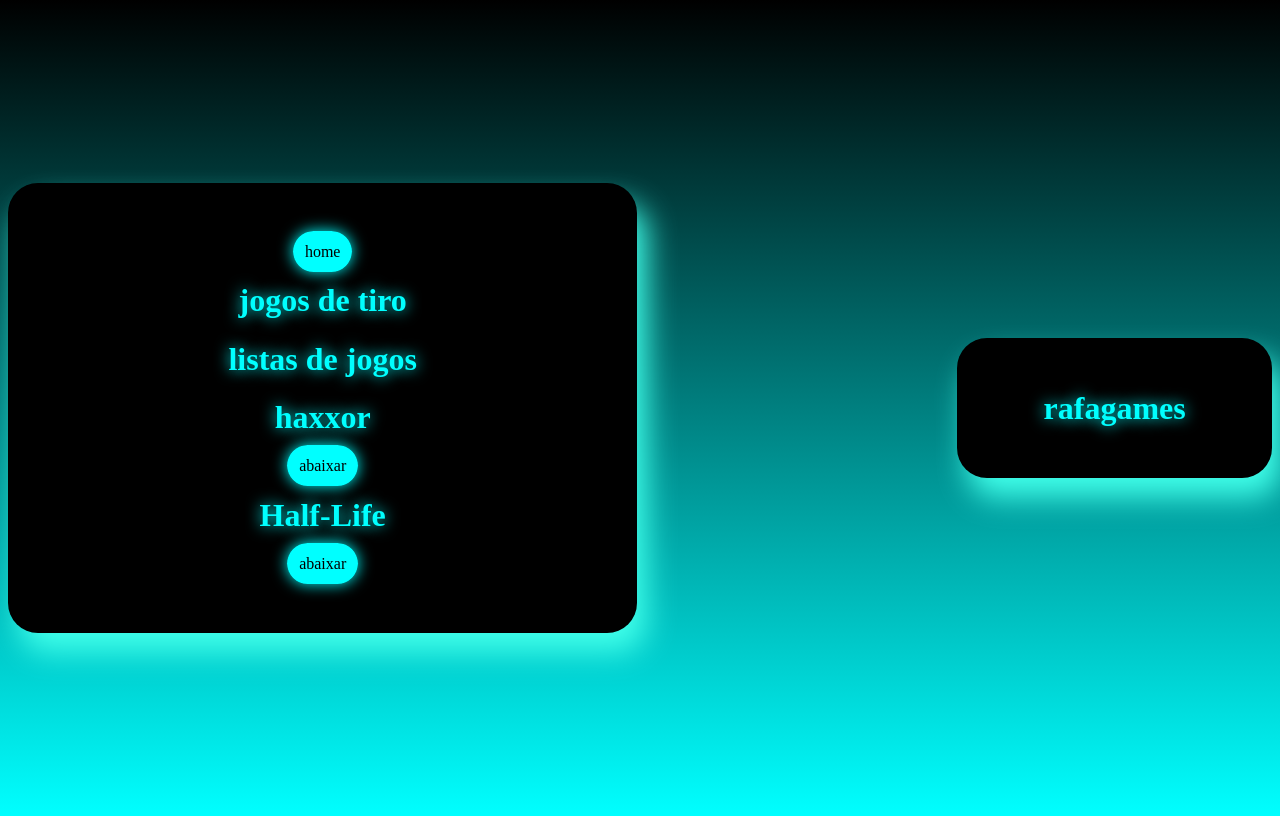
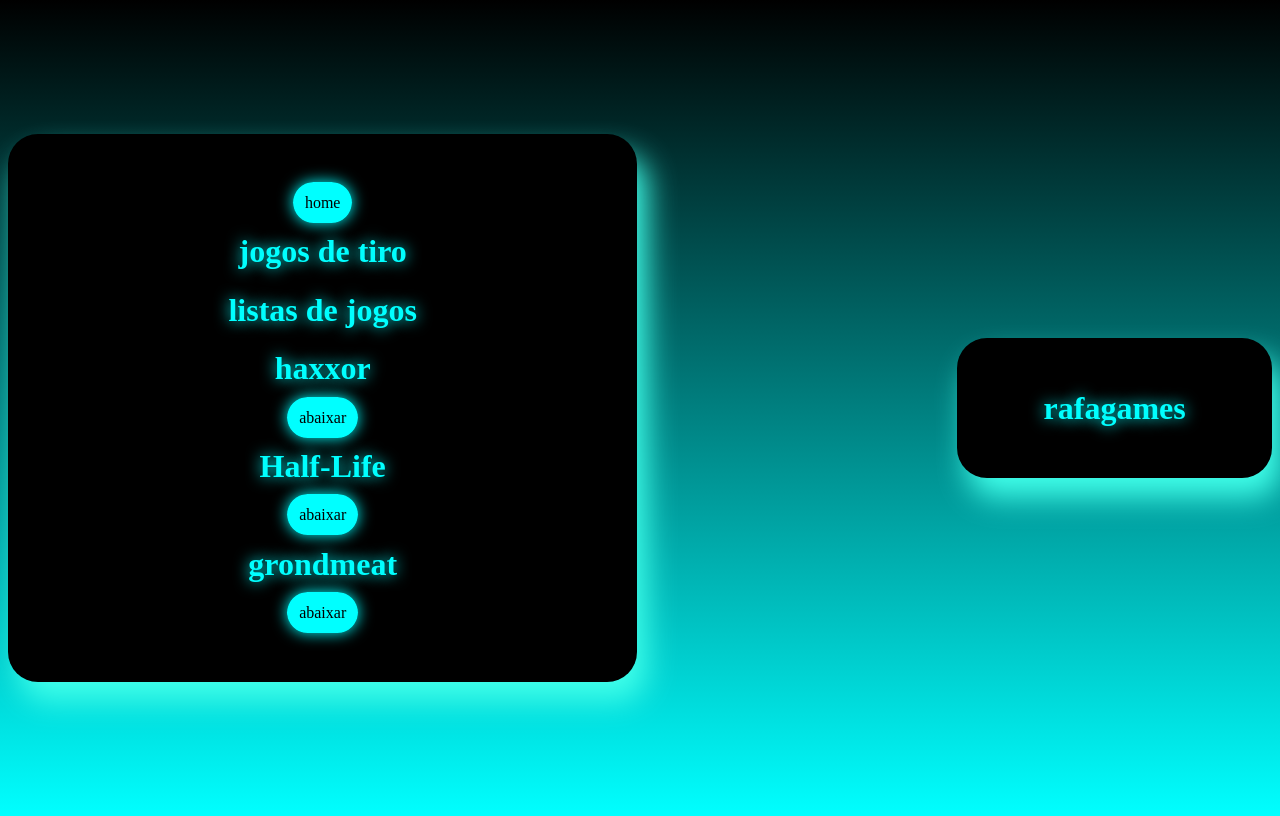
Before and after one commit to rafa68reidelas-glitch/rafagames, a plain HTML site: page tiro.html in a window 1280 px wide. Drawn offline with Linux system fonts and the light colour scheme.

Commit message:
Add files via upload

```diff
--- a/tiro.html
+++ b/tiro.html
@@ -88,6 +88,8 @@
         <a href="https://www.mediafire.com/file/3wa0ydv4b265uuc/haxxor10pack.5.zip/file"class="botao">abaixar</a>
         <h1> Half-Life</h1>
         <a href="https://www.mediafire.com/file/emxjvvsgvbml4cx/hl2d15.zip/file"class="botao">abaixar</a>
+        <h1>grondmeat</h1>
+        <a href="https://drive.google.com/file/d/1qdlkhuCQf_qlmx4Cg3ovNGBb6lcEV6yH/view?usp=drive_link"class="botao">abaixar</a>
         </div>
     </body>
 </html>
```
